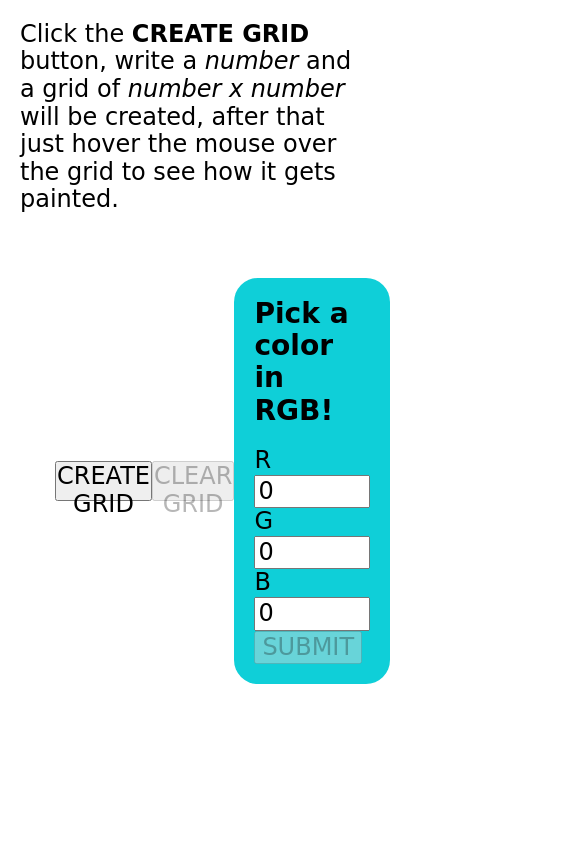
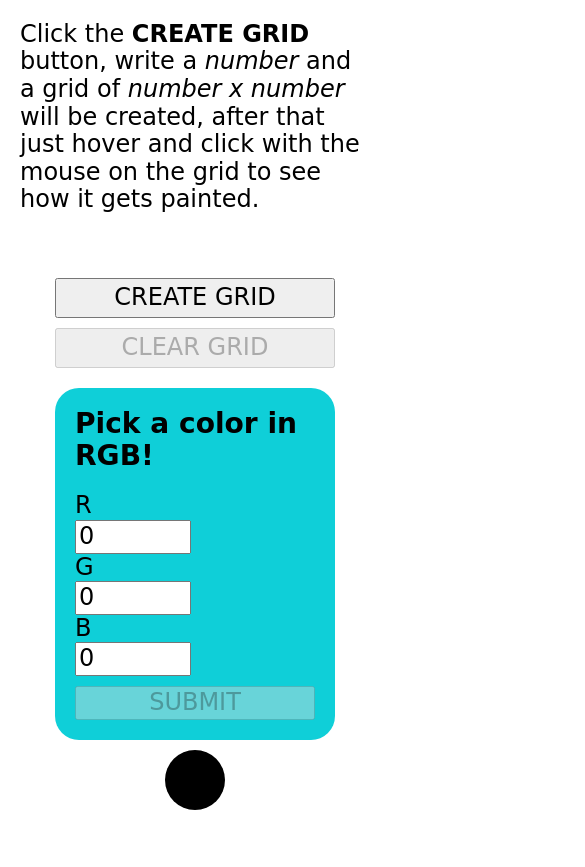
Before and after one commit to santiago-rodrig/etch-a-sketch, a plain HTML site: page index.html in a window 390 px wide. Shown: the part 215-1082 px from the top of the page, 585 px wide, since content can reach past the window. Drawn offline with Linux system fonts and the light colour scheme; a web font is replaced by a local one.

Commit message:
made the project responsive, also modified the directions paragraph

```diff
--- a/index.html
+++ b/index.html
@@ -20,7 +20,7 @@
       <p>
         Click the <strong>CREATE GRID</strong> button, write a <em>number</em>
         and a grid of <em>number x number</em> will be created, after that just
-        hover the mouse over the grid to see how it gets painted.
+        hover and click with the mouse on the grid to see how it gets painted.
       </p>
     </section>
     <main>
@@ -45,8 +45,7 @@
         </form>
         <div id="current-color"></div>
       </div>
-      <div id="grid">
-      </div>
+      <div id="grid"></div>
     </main>
     <footer>
       <a href="https://github.com/santiago-rodrig/etch-a-sketch">
--- a/main.css
+++ b/main.css
@@ -60,3 +60,26 @@ div#current-color {
   height: 60px;
   border-radius: 50%;
 }
+@media only screen and (max-width: 768px) {
+  #interactions {
+    flex-direction: column;
+    height: auto;
+  }
+  #interactions button {
+    width: 100%;
+    margin-bottom: 10px;
+  }
+  form input {
+    display: block;
+  }
+  form {
+    margin-top: 10px;
+  }
+  input[type="submit"] {
+    margin-top: 10px;
+    width: 100%;
+  }
+  div#current-color {
+    margin-top: 10px;
+  }
+}
--- a/main.js
+++ b/main.js
@@ -35,10 +35,10 @@ document.addEventListener('DOMContentLoaded', function() {
     currentColor.style.backgroundColor = `rgb(${red}, ${green}, ${blue})`;
   });
   document.body.style.paddingBottom = (footer.offsetHeight + 40) + 'px';
-  grid.width = 960;
-  grid.height = 960;
-  grid.style.width = grid.width + 'px';
+  grid.style.width = 80 + 'vw';
   grid.style.height = grid.style.width;
+  grid.style.maxWidth = 960 + 'px';
+  grid.style.maxHeight = grid.style.maxWidth;
   createGridButton.addEventListener('click', function(e) {
     e.preventDefault();
     gridCreated = true;
@@ -49,7 +49,7 @@ document.addEventListener('DOMContentLoaded', function() {
     let rowOfSquaresList, numberOfSquares, squares;
     numberOfSquares =
     parseInt(prompt('Give the grid area in squares').trim());
-    square.width = grid.width / numberOfSquares;
+    square.width = grid.offsetWidth / numberOfSquares;
     square.height = square.width;
     square.style.width = square.width + 'px';
     square.style.height = square.style.width;
```
